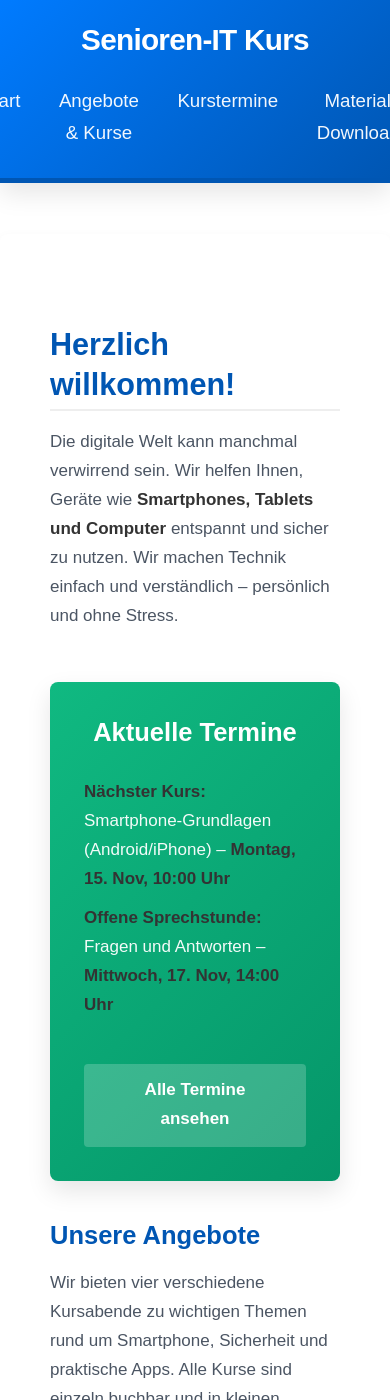
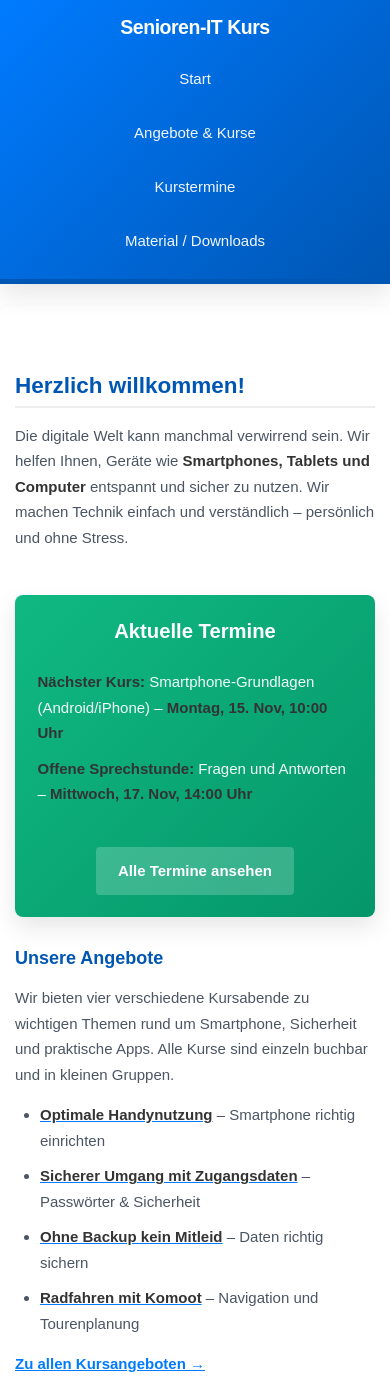
Before and after one commit to gkoe/senioren-it-kurs, a Jekyll site: the page built from index.md, in a window 390 px wide and 1400 px high. Built offline with Jekyll 4.4.1, drawn with Linux system fonts in a browser that asks for light colours; our own code applies the rules of GitHub Pages for plain Markdown files.

Commit message:
Website vollständig responsive gemacht - optimiert für Smartphones und Tablets

```diff
--- a/_layouts/default.html
+++ b/_layouts/default.html
@@ -2,7 +2,7 @@
 <html lang="de">
 <head>
   <meta charset="utf-8">
-  <meta name="viewport" content="width=device-width,initial-scale=1">
+  <meta name="viewport" content="width=device-width, initial-scale=1.0, maximum-scale=5.0">
   <title>{{ page.title | default: site.title }}</title>
   <meta name="description" content="{{ page.description | default: site.description }}">
   <link rel="stylesheet" href="{{ '/assets/css/style.css' | relative_url }}">
--- a/assets/css/style.css
+++ b/assets/css/style.css
@@ -491,13 +491,177 @@ section {
    ========================================== */
 @media (max-width: 768px) {
   :root {
-    font-size: 17px;
+    font-size: 16px;
   }
 
+  /* Header und Navigation */
   .site-header .wrap {
     flex-direction: column;
     gap: 1rem;
     text-align: center;
+    padding-top: 1rem;
+    padding-bottom: 1rem;
+  }
+
+  .site-title {
+    font-size: 1.5rem;
   }
 
   .main-nav {
+    flex-direction: column;
+    width: 100%;
+    gap: 0.5rem;
+  }
+
+  .main-nav a {
+    display: block;
+    padding: 0.75rem 1rem;
+    width: 100%;
+  }
+
+  /* Wrap Container */
+  .wrap {
+    padding: 20px 15px;
+  }
+
+  .content {
+    padding: 1.5rem 0;
+  }
+
+  .content .wrap {
+    padding: 25px 20px;
+  }
+
+  /* Typografie */
+  h1 { font-size: 2em; }
+  h2 { font-size: 1.65rem; }
+  h3 { font-size: 1.35rem; }
+
+  /* Termin-Karten */
+  .termin-header {
+    flex-direction: column;
+    align-items: flex-start;
+    gap: 0.75rem;
+    padding: 1rem;
+  }
+
+  .termin-header h3 {
+    font-size: 1.25rem;
+  }
+
+  .termin-badge {
+    align-self: flex-start;
+    font-size: 0.8rem;
+    padding: 0.35rem 0.85rem;
+  }
+
+  .termin-details {
+    padding: 1rem;
+  }
+
+  .termin-details p strong {
+    min-width: auto;
+    display: block;
+    margin-bottom: 0.25rem;
+  }
+
+  /* Kurs-Artikel */
+  .kurs {
+    padding: 1.25rem;
+  }
+
+  .kurs h3 {
+    font-size: 1.3rem;
+  }
+
+  /* Downloads */
+  .downloads-list {
+    grid-template-columns: 1fr;
+    gap: 1rem;
+  }
+
+  .download-item {
+    padding: 1.25rem;
+  }
+
+  /* CTA Box */
+  .cta-box {
+    padding: 1.5rem;
+  }
+
+  .cta-box h3 {
+    font-size: 1.35rem;
+  }
+}
+
+/* Sehr kleine Smartphones */
+@media (max-width: 480px) {
+  :root {
+    font-size: 15px;
+  }
+
+  .wrap {
+    padding: 15px 10px;
+  }
+
+  .content .wrap {
+    padding: 20px 15px;
+  }
+
+  .site-title {
+    font-size: 1.3rem;
+  }
+
+  .main-nav a {
+    font-size: 1rem;
+    padding: 0.7rem 0.8rem;
+  }
+
+  h1 { font-size: 1.75em; }
+  h2 { font-size: 1.5rem; }
+  h3 { font-size: 1.2rem; }
+
+  .termin-header h3 {
+    font-size: 1.15rem;
+  }
+
+  .termin-badge {
+    font-size: 0.75rem;
+    padding: 0.3rem 0.75rem;
+  }
+}
+
+/* ========================================
+   Barrierefreiheit
+   ======================================== */
+:focus {
+  outline: 3px solid var(--accent-color);
+  outline-offset: 2px;
+}
+
+/* Touch-Geräte: Größere Klickflächen */
+@media (hover: none) and (pointer: coarse) {
+  .main-nav a {
+    padding: 1rem 1.25rem;
+    min-height: 48px;
+  }
+
+  .termin, .kurs, .download-item {
+    min-height: 48px;
+  }
+
+  .cta-box a {
+    padding: 1rem 1.75rem;
+    min-height: 48px;
+    display: inline-flex;
+    align-items: center;
+    justify-content: center;
+  }
+}
+
+@media (prefers-reduced-motion: reduce) {
+  * {
+    animation: none !important;
+    transition: none !important;
+  }
+}
```
